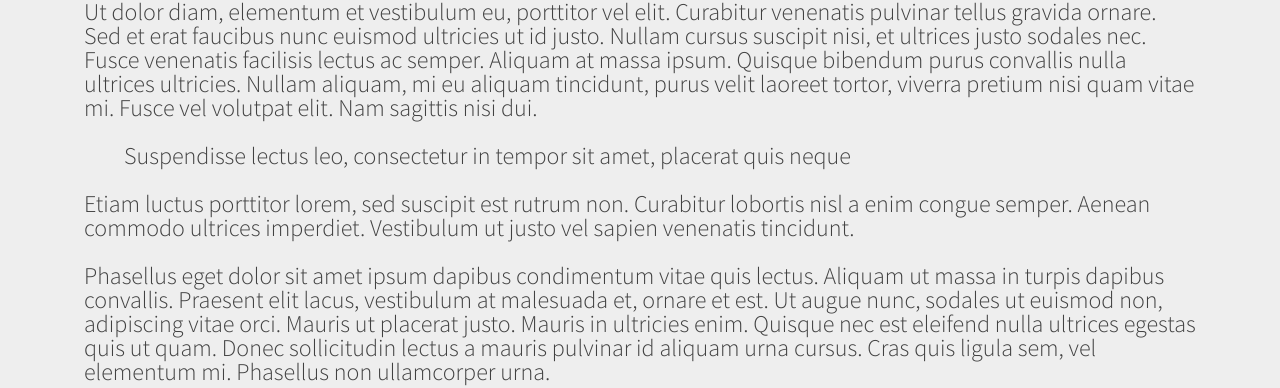
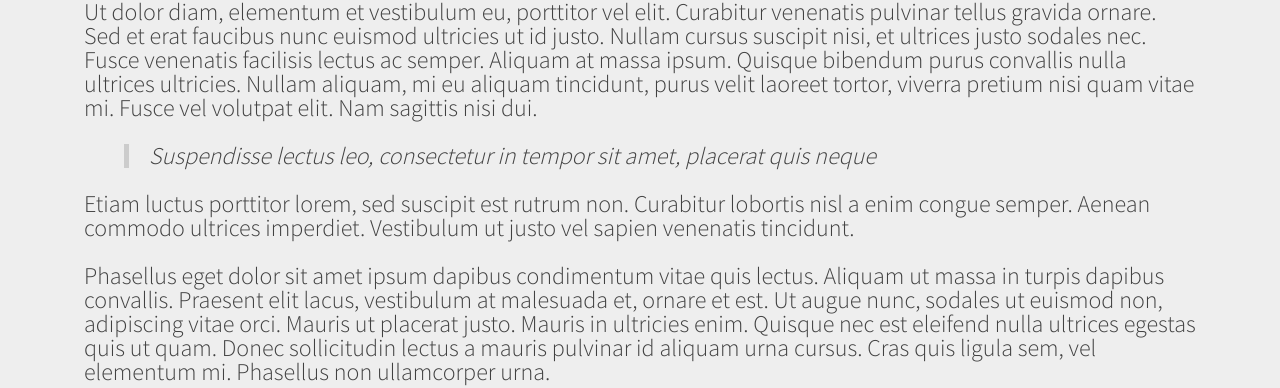
Before and after one commit to erssec/boldux, a Jekyll site: the page built from _posts/2014-11-30-sample-post.md, in a window 1280 px wide and 900 px high, scrolled down 1372 px. Shown: the part 116-504 px from the top of the window. Built offline with Jekyll 4.4.1, drawn with Linux system fonts in a browser that asks for light colours; nearby versions of some CDN libraries.

Commit message:
Updated css for blockquote

```diff
--- a/_sass/partials/blog/_post-intro.scss
+++ b/_sass/partials/blog/_post-intro.scss
@@ -162,6 +162,14 @@
   color: #555 !important;
 }
 
+.post-content blockquote {
+ display:block;
+ position:relative;
+ padding-left:20px;
+ font-style:italic;
+ border-left:5px solid #ccc;
+}
+
 
 // BREAKDOWN
 .post-breakdown {
```
